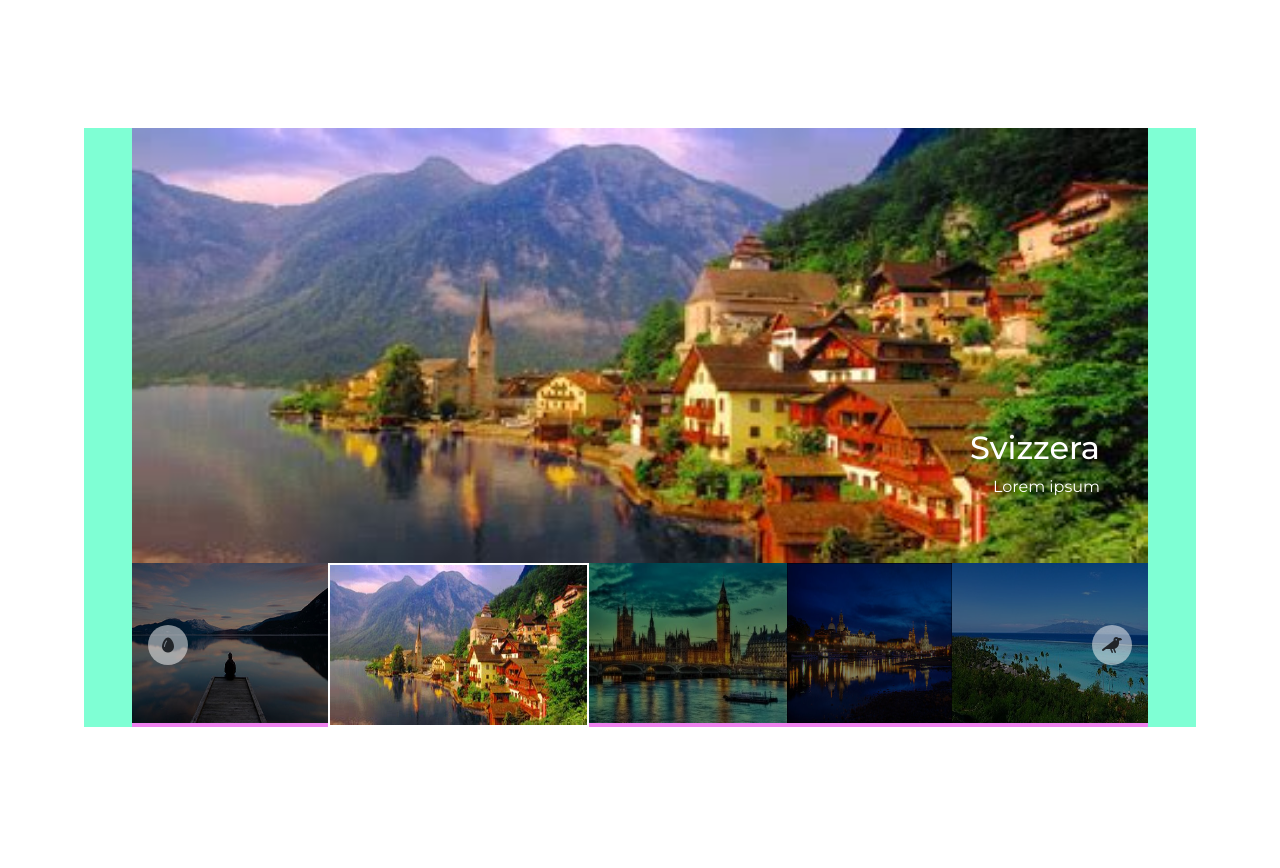
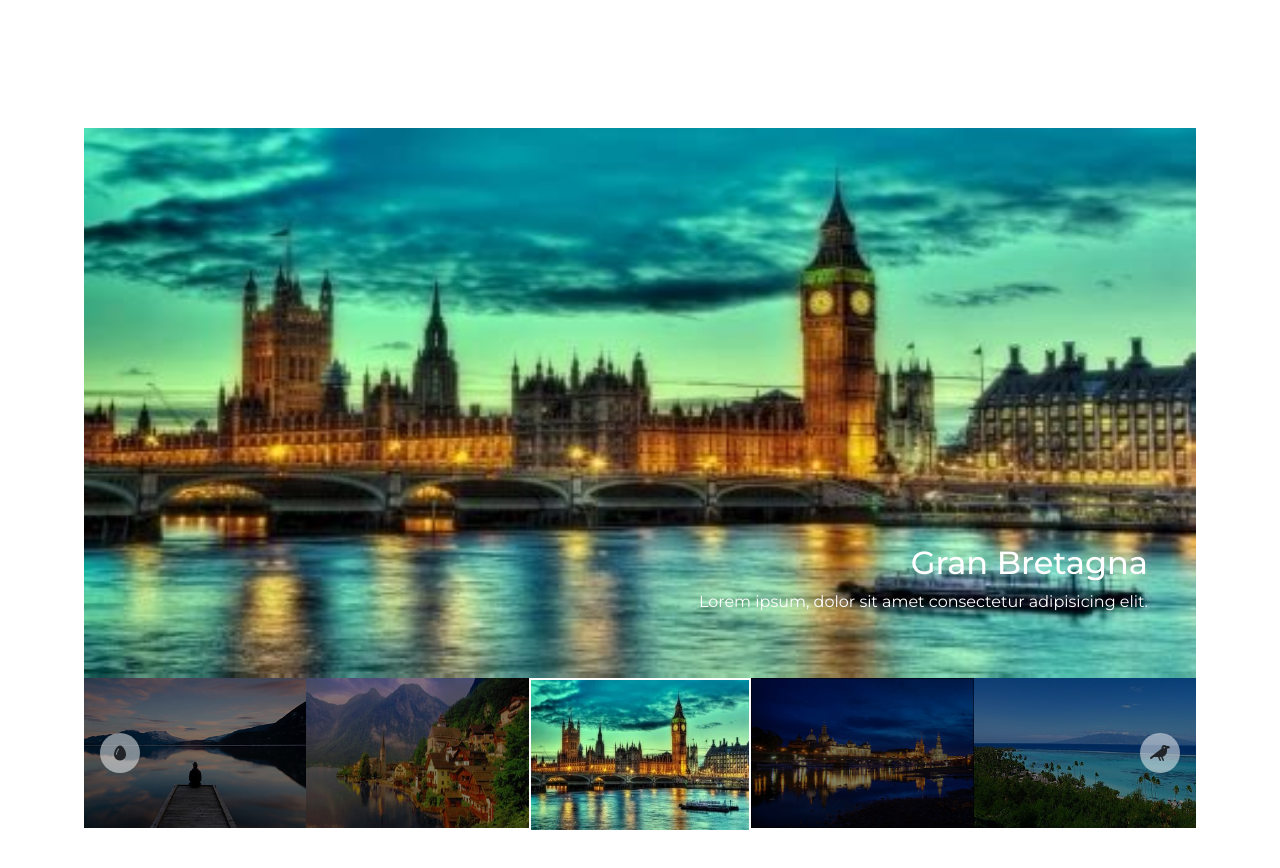
Before and after one commit to Salvatore1985/js-array-objects-carousel, a plain HTML site: page index.html in a window 1280 px wide. Drawn offline with nearby package versions, Linux system fonts and the light colour scheme.

Commit message:
aggiunto timer destra sinistra e sistemato css

```diff
--- a/css/style.css
+++ b/css/style.css
@@ -3,45 +3,67 @@ body{
 }
 
 div.my-carousel-container{
- /*    width:1000px; */
-  /*   height: 700px; */
-    background-color: aquamarine;
+    width:1200px;
+    height: 700px;
+
+
 }
 
 div.my-carousel-images{
-    background-color: cadetblue;
-   /*  min-height: 540px;
-    width: 100%; */
-    height: 80%;
+
+  position: relative;
+    height: 550px;
     width: 100%;
+
 }
+
+.col-12.p-5 {
+   display: flex;
+   justify-content: center;
+ }
+
+ .my-cover-images{
+     width:calc( 100% / 5 );
+     height: 100%;
+ }
+
+
 .my-img-container{
     display: none;
+    height: 100%;
 }
+
+.my-img-container div img{
+
+    width: 100%;
+    height: 550px;
+   }
 
 .my-img-container.active{
     display: block;
 }
 
 div.my-thumbnails{
-    background-color: violet;
-    min-height: 160px;
+
+    height:150px;
 }
 
-div.my-carousel-images img{
-    width: 100%;
-    height: 100%;
+div#wrapped-text {
+    color: white;
 
+    position: absolute;
+    bottom: 0;
+    right: 0;
 }
-div.my-thumbnails  div.active
-{
+div.my-thumbnails  div.active{
     filter: brightness(2);
     border: 2.5px solid gray;
   }
 
 div.my-thumbnails img{
     filter: brightness(.5);
-    height: 160px;
+    height:150px;
+    width: 100%;
     }
 
 
--- a/js/main.js
+++ b/js/main.js
@@ -49,11 +49,11 @@ const city = [
     },
 ];
 
-
+const carouselContainerElement = document.querySelector(".my-carousel-container");
+carouselContainerElement.classList.remove("px-5");
 
 const carouselElement = document.querySelector(".my-carousel-images");
-/* console.log(carouselElement); */
-carouselElement.classList.add("position-relative", "text-white");
+
 
 const thumbnailsElement = document.querySelector(".my-thumbnails");
 thumbnailsElement.classList.add("d-flex")
@@ -65,9 +65,11 @@ let thumbnails = "";
 
 for (let i = 0; i < city.length; i++) {
     carousel += `
-<div class="my-img-container">
-    <img src="${city[i].items}" alt="${city[i].title}">
-    <div class=" position-absolute bottom-0 text-end p-5 w-100">
+<div class="my-img-container ">
+    <div>
+        <img  src="${city[i].items}" alt="${city[i].title}">
+    </div>
+    <div class=" text-end p-5 w-100" id="wrapped-text">
         <h2>${city[i].title}</h2>
         <p>${city[i].text}</p>
     </div>
@@ -75,7 +77,7 @@ for (let i = 0; i < city.length; i++) {
 `
     thumbnails += `
     <div class="my-cover-images" >
-        <img class="img-fluid" src="${city[i].items}" alt="${city[i].title}">
+        <img src="${city[i].items}" alt="${city[i].title}">
     </div>
 
 `
@@ -91,7 +93,43 @@ document.getElementsByClassName("my-img-container")[activeElement].classList.add
 
 document.getElementsByClassName("my-cover-images")[activeElement].classList.add("active");
 
+/**Vai a Sinistra */
+/* setInterval(goLeftCover, 3000); */
+function goLeftCover() {
+    document.getElementsByClassName("my-img-container")[activeElement].classList.remove("active");
+    document.getElementsByClassName("my-cover-images")[activeElement].classList.remove("active");
+
+    if (activeElement === 0) {
+        activeElement = city.length - 1;
+    } else {
+        activeElement--
+    }
+
+
+    document.getElementsByClassName("my-img-container")[activeElement].classList.add("active");
+    document.getElementsByClassName("my-cover-images")[activeElement].classList.add("active");
+}
+
+/**Vai a Destra */
+setInterval(goRightCover, 3000);
+function goRightCover() {
+    document.getElementsByClassName("my-img-container")[activeElement].classList.remove("active");
+    document.getElementsByClassName("my-cover-images")[activeElement].classList.remove("active");
+
+
+
+    if (activeElement === city.length - 1) {
+        activeElement = 0;
+    } else {
+        activeElement++
+    }
+
+    document.getElementsByClassName("my-img-container")[activeElement].classList.add("active");
+    document.getElementsByClassName("my-cover-images")[activeElement].classList.add("active");
+
+}
 //*PULSANTE SINISTRO
+
 document.querySelector(".my-previous ").addEventListener("click", function () {
 
     document.getElementsByClassName("my-img-container")[activeElement].classList.remove("active");
```
